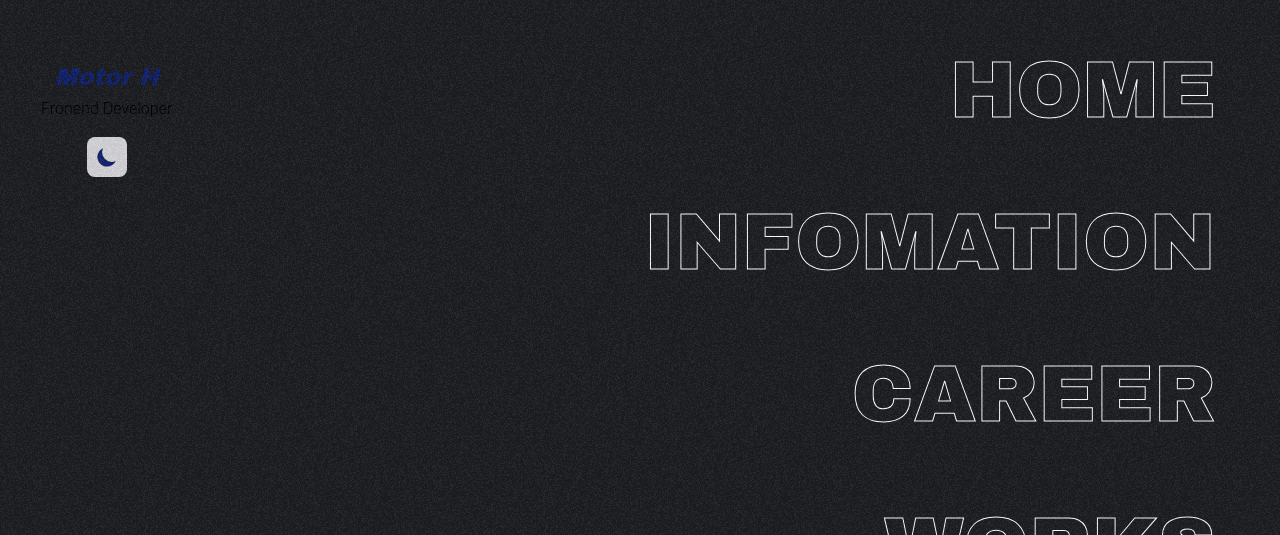
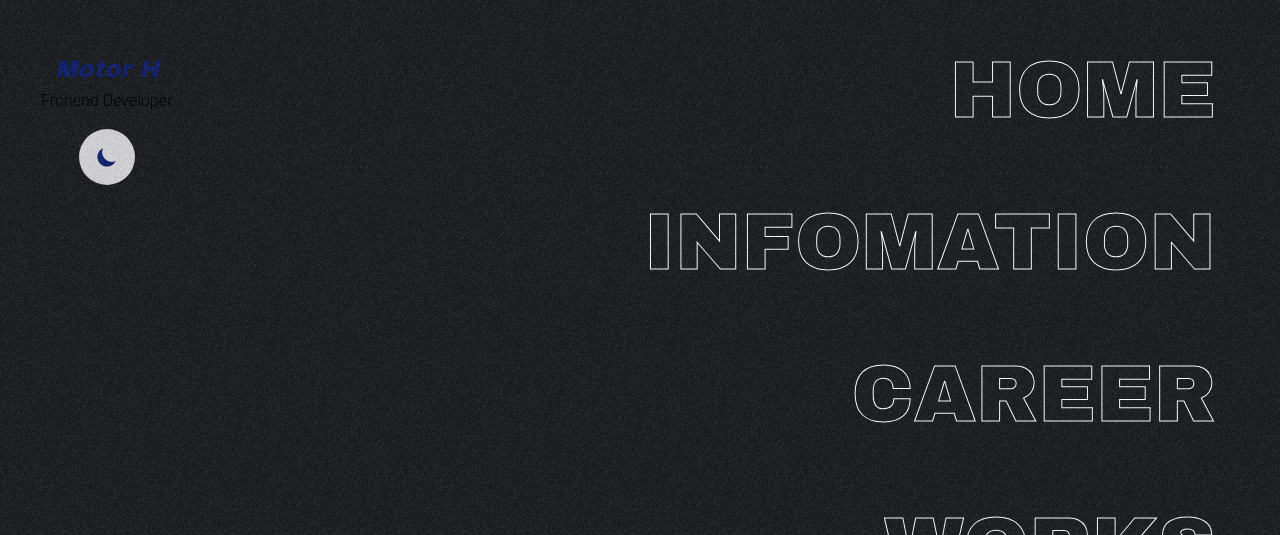
Before and after one commit to ghkdsigm/new-portfolio-2022-v3, a Vue app: page / in a window 1280 px wide. Shown: the part 265-800 px from the top of the page. Built offline with nearby package versions, Linux system fonts and the light colour scheme; a web font is replaced by a local one.

Commit message:
다크모드 버튼 업데이트

```diff
--- a/src/layout/DefaultLayout.vue
+++ b/src/layout/DefaultLayout.vue
@@ -18,12 +18,12 @@
 
             <button
               class="
-                p-2
+                p-4
               text-third
               dark:text-primary
               dark:bg-zinc-700 bg-zinc-300
                 focus-visible:ring-2 focus-visible:ring-green-400
-                rounded-lg
+                rounded-full
                 mt-4
               "
               @click="toggleDarkMode"
```
